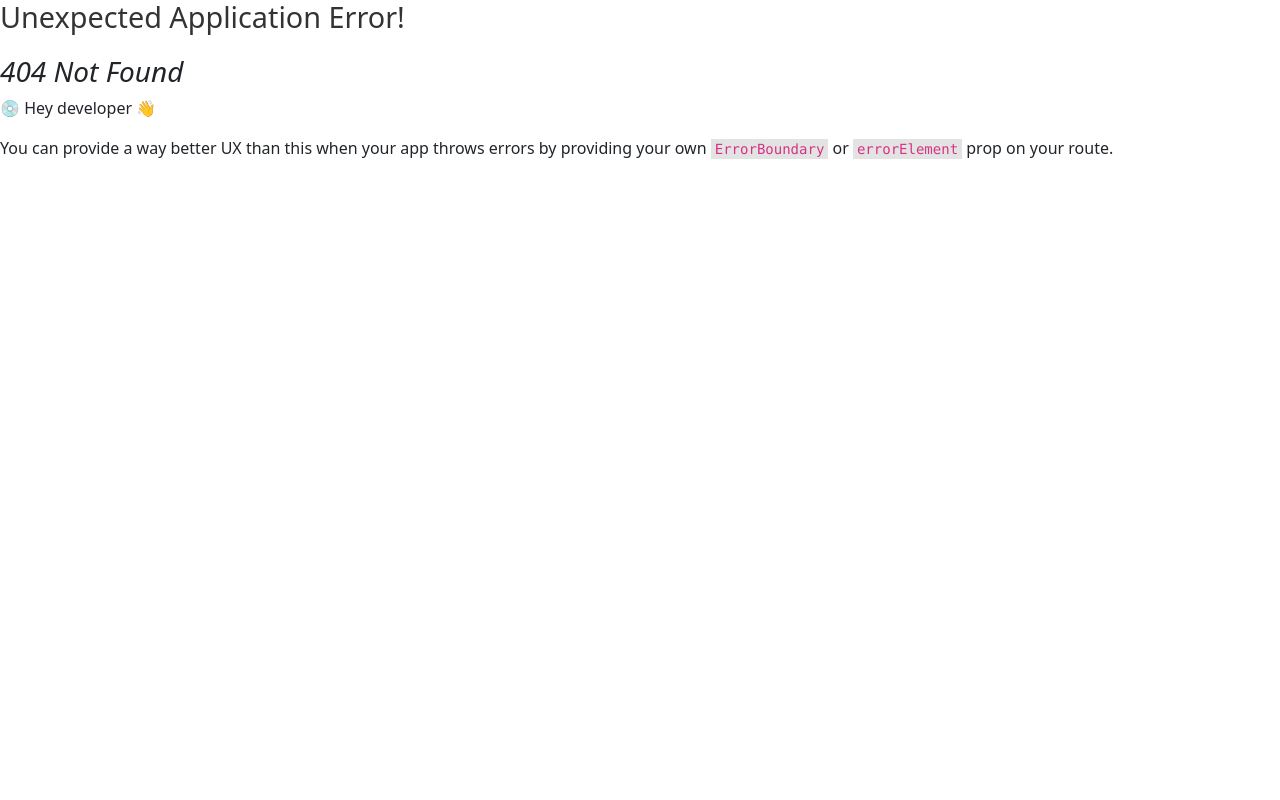
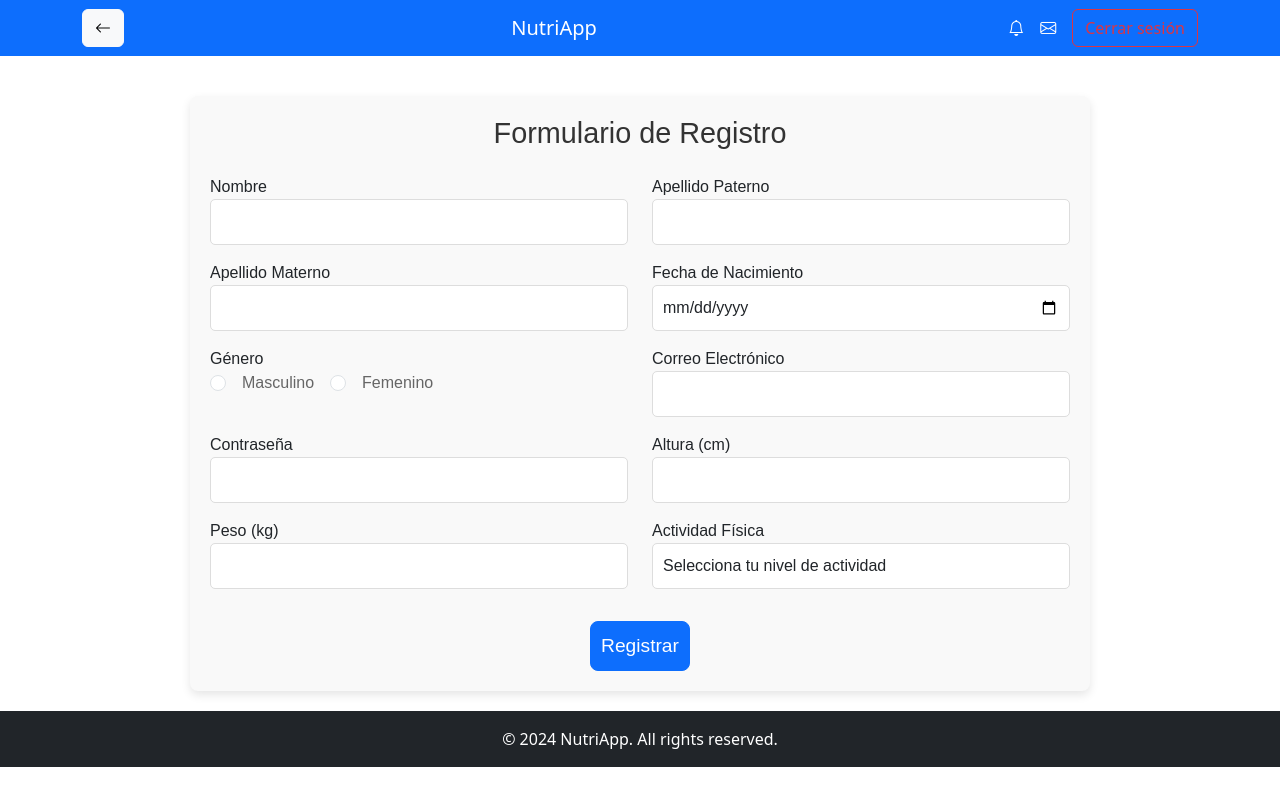
Before and after one commit to karen-rm/Modulo-Nutriologo, a React (Vite) app in the folder frontend/: page /PatientRegister in a window 1280 px wide. Before the commit this address had no page. Built offline with nearby package versions, Linux system fonts and the light colour scheme; sample sign-in values are in the browser's storage.

Commit message:
Todo como antes de cambiar el nomnbre de Register-patient

```diff
--- a/frontend/src/App.jsx
+++ b/frontend/src/App.jsx
@@ -7,7 +7,7 @@ import {
   Home,
   Login,
   PacientesPanel,
-  Registerpatient,
+  PatientRegister,
   RegimenesPanel,
   Register,
 } from './pages/';
@@ -54,10 +54,10 @@ const router = createBrowserRouter([
     ),
   },
   {
-    path: '/Register-patient',
+    path: '/PatientRegister',
     element: (
       <ProtectedRoute>
-        <Registerpatient />
+        <PatientRegister />
       </ProtectedRoute>
     ),
   },
--- a/frontend/src/pages/PacientesPanel.jsx
+++ b/frontend/src/pages/PacientesPanel.jsx
@@ -37,7 +37,7 @@ export const PacientesPanel = () => {
             <Button onClick={()=>navigate('/archivadosp')} variant="secondary" className="me-2">
               Archivados
             </Button>
-            <Button onClick={()=>navigate('/Register-patient')} variant="secondary">Añadir</Button>
+            <Button onClick={()=>navigate('/PatientRegister')} variant="secondary">Añadir</Button>
           </Col>
         </Row>
 
--- a/frontend/src/pages/Register-patient.jsx
+++ b/frontend/src/pages/PatientRegister.jsx
@@ -4,7 +4,7 @@ import { MainLayout } from "../layouts/MainLayout";
 import './css/style_PatientRegister.css';
 
 
-export const Registerpatient = () => {
+export const PatientRegister = () => {
 
   const [formData, setFormData] = useState({
     nombre: "",
@@ -217,4 +217,4 @@ export const Registerpatient = () => {
   );
 }
 
-export default Registerpatient;
+export default PatientRegister;
--- a/frontend/src/pages/index.js
+++ b/frontend/src/pages/index.js
@@ -4,6 +4,6 @@ export { Fichamedica } from './Fichamedica';
 export { Home } from './Home';
 export { Login } from './Login';
 export { PacientesPanel } from './PacientesPanel'; // Añadido
-export { Registerpatient } from './Register-patient';
+export { PatientRegister } from './PatientRegister';
 export { RegimenesPanel } from './RegimenesPanel'; // Añadido
 export { Register } from './Register';
```
